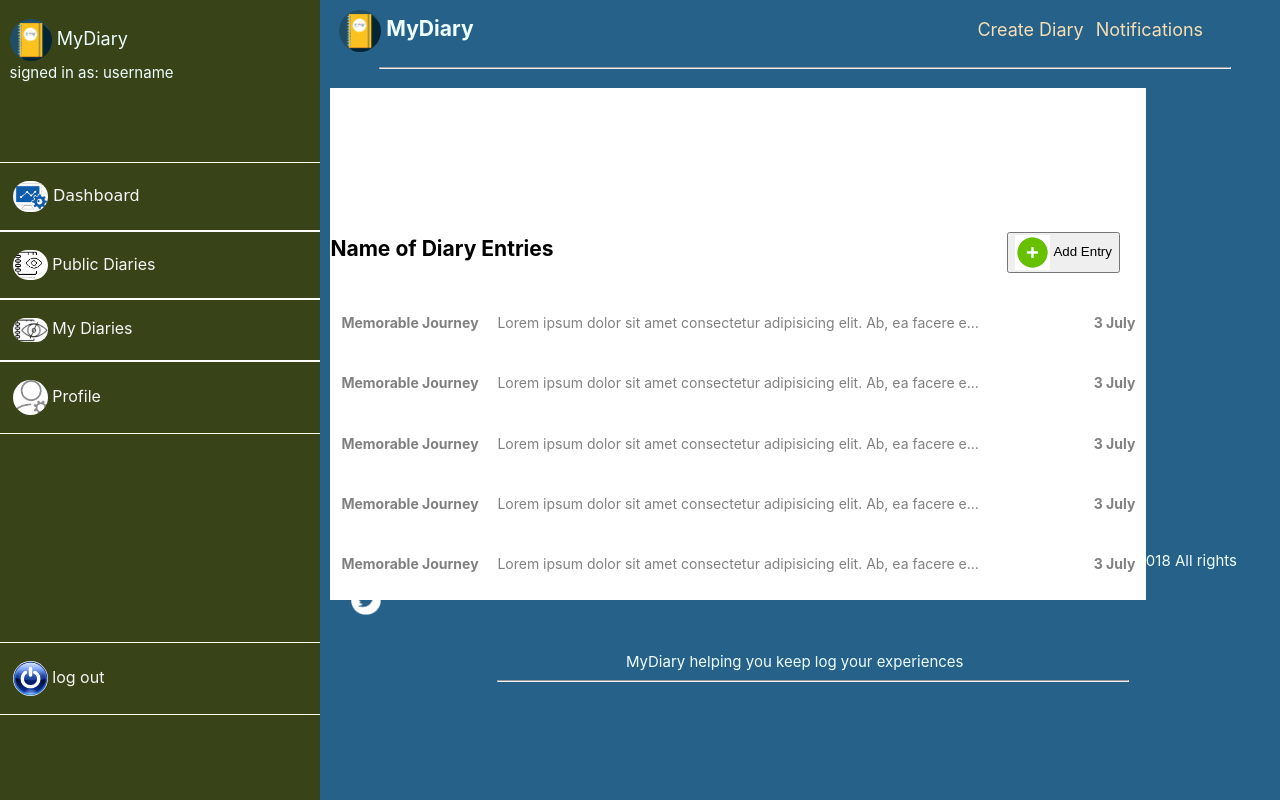
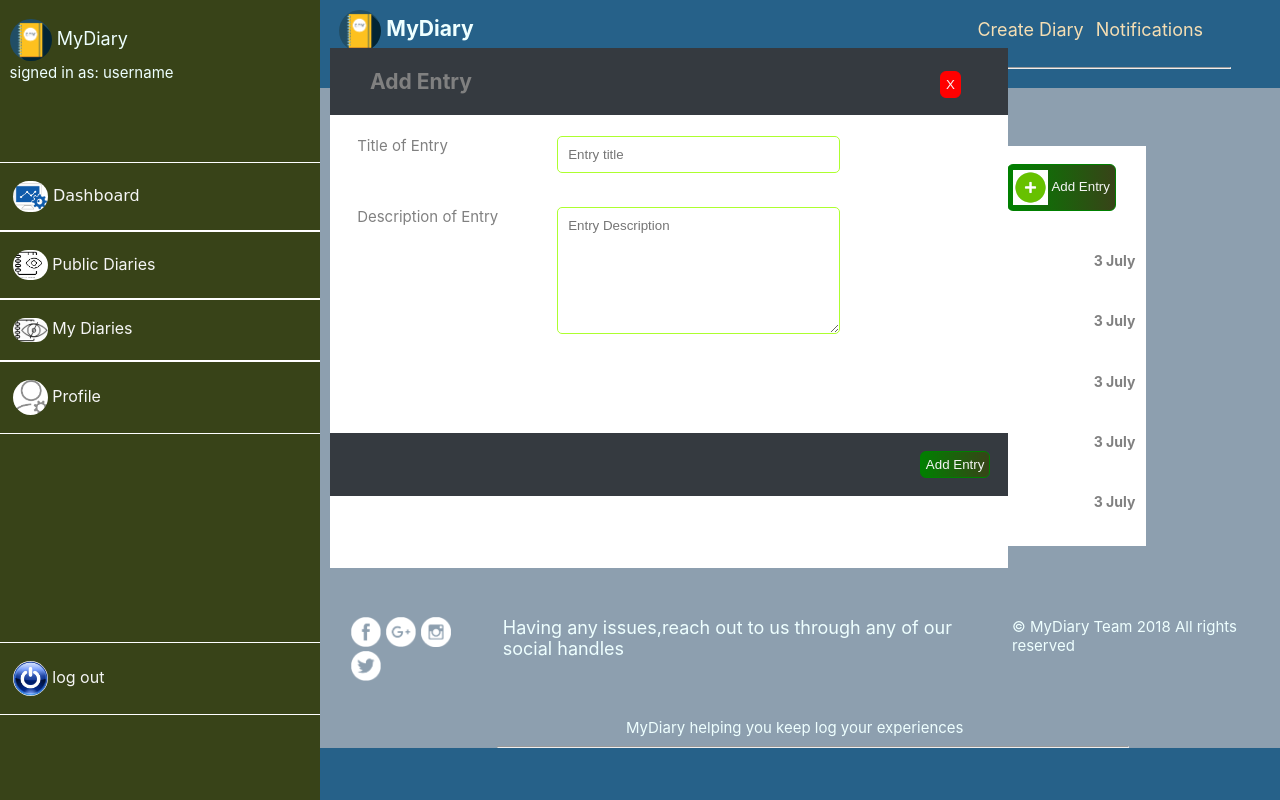
Before and after one commit to andrewinsoul/MyDiary, a plain HTML site: page UI/diary-entries.html in a window 1280 px wide. Both pictures are taken after a click on the button "Add Entry". Drawn offline with Linux system fonts and the light colour scheme.

Commit message:
add modal that allows entry addition to a diary

```diff
--- a/UI/assets/scripts/main.js
+++ b/UI/assets/scripts/main.js
@@ -1,3 +1,17 @@
+const modal = document.getElementById('page-modal');
+const btn = document.getElementById('add-button');
+const mainDiv = document.getElementById('main-div');
+const closeBtn = this.document.getElementById('close');
+btn.onclick = function () {
+  modal.style.display = "block";
+  mainDiv.style.backgroundColor = "rgba(210, 200, 200, 0.6)";
+  // window.sh
+  // mainDiv.style.background = "linear-gradient(to right, #266189, rgba(210, 200, 200, 0.6))";
+}
 function openLink(theUrl) {
   document.location.href = theUrl;
 }
+closeBtn.onclick = function () {
+  modal.style.display = "none";
+  mainDiv.style.backgroundColor = "#266189"
+}
--- a/UI/assets/styles/diary-entries.css
+++ b/UI/assets/styles/diary-entries.css
@@ -37,6 +37,18 @@
   margin-top: 6%;
   text-align: start;
   margin-left: 3%;
+}
+button {
+  cursor: pointer;
+  padding: 5px;
+  background: linear-gradient(to right, green, #384318);
+  color: whitesmoke;
+  border-radius: 6px;
+  border: 1px solid green;
+}
+button#close {
+  background: linear-gradient(to right, red, red);
+  border: 1px solid red;
 }
 div.side-nav-links {
   margin-top: 25%;
@@ -97,16 +109,25 @@
   margin-top: 5%;
 }
 .table-div {
-  position: fixed;
+  position: absolute  ;
   background-color: white;
-  overflow-y: scroll;
-  bottom: 200px;
-  height: 650px
+  overflow: auto;
+  bottom: 0;
+  /* margin-bottom: 90px; */
+  top: 10px;
+  height: 400px
+}
+.modal {
+  z-index: 10;
+  margin-top: 3%;
+  margin-left: 25%;
+  width: 53%;
+  height: 65%;
 }
 #section-title {
   color: black;
-  margin-top: 35%;
-  margin-bottom: 1%;
+  margin-top: 3%;
+  margin-bottom: 1px;
   display: inline-block;
 }
 button {
@@ -136,7 +157,7 @@
   text-align: end;
 }
 footer {
-  margin-top: 30%;
+  margin-top: 450px;
 }
 .time {
   width: 150px;
--- a/UI/assets/styles/main.css
+++ b/UI/assets/styles/main.css
@@ -87,5 +87,5 @@
   width: 100%;
   height: 100%;
   overflow: auto;
-  background-color: rgba(0, 0, 0, 0.4)
+  background-color: white;
 }
--- a/UI/diary-entries.html
+++ b/UI/diary-entries.html
@@ -6,9 +6,9 @@
     <title>Diary Entries</title>
     <link rel="stylesheet" href="./assets/styles/main.css"/>
     <link rel="stylesheet" href="./assets/styles/diary-entries.css"/>
-    <script src="./assets/scripts/main.js"></script>
   </head>
   <body>
+    <div id="main-div">
       <div id="nav-div">
         <nav>
           <div class="container">
@@ -64,10 +64,31 @@
               <div class="col">
                 <div class="table-div">
                   <h3 id="section-title">Name of Diary Entries</h3>
-                <button>
+                  <button id="add-button">
                     <img src="./assets/images/add icon.png"/>
                     Add Entry
                   </button>
+                  <div id="page-modal" class="modal">
+                    <div style="background-color: #353a40;" class="head">
+                      <h3 style="display: inline-block; margin-left: 40px">Add Entry</h3>
+                      <span style="padding-left: 90px"><button style="text-align: end;" id="close">X</button></span>
+                    </div>
+                    <div class="body">
+                      <form action = "">
+                        <div style="margin-top: 3%; margin-left: 4%">
+                          <label style="float: left; width: 200px; font-size: 15px;">Title of Entry</label>
+                          <input type="text" placeholder="Entry title" style="width: 40%; padding: 10px; border-radius: 5px; border: 1px solid greenyellow"/>
+                        </div>
+                        <div style="margin-top: 5%; margin-left: 4%">
+                          <label style="float: left; width: 200px; font-size: 15px">Description of Entry</label>
+                          <textarea style="width: 40%; padding: 10px; border-radius: 5px; border: 1px solid greenyellow; font-family: Arial, Helvetica, sans-serif" rows="7"  placeholder="Entry Description"></textarea>
+                        </div>
+                      </form>
+                    </div>
+                    <div style="background-color: #353a40; margin-top: 14%; padding: 18px; text-align: end" class="footer">
+                      <button>Add Entry</button>
+                    </div>
+                  </div>
                   <table width="800px;" border="0" cellpadding="3" cellspacing="0">
                     <tr onclick="openLink('diary-entry.html');">
                       <td class="title"><h4>Memorable Journey</h4></td>
@@ -143,5 +164,7 @@
         <small>MyDiary helping you keep log your experiences</small>
         <hr id="bottom-line"/>
       </div>
+    </div>
+    <script src="./assets/scripts/main.js"></script>
   </body>
 </html>
```
Lines whose indentation alone changed are shown as unchanged.
